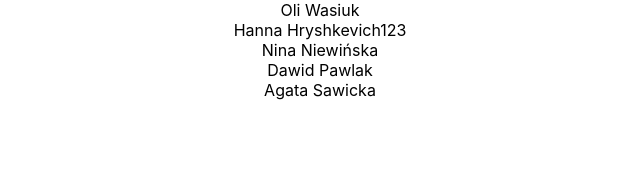
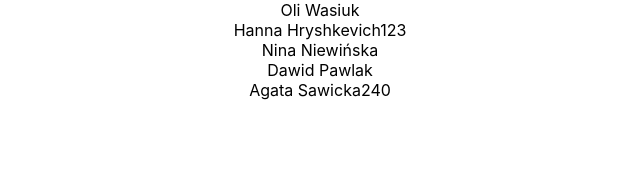
Before and after one commit to rvai00/monocykl_projekt, a React (Create React App) app: page / in a window 1280 px wide. Shown: the top 170 px of the page, without its empty margins (320-960 px from the left). Built offline with nearby package versions, Linux system fonts and the light colour scheme.

Commit message:
moja zmiana imienia

```diff
--- a/src/App.js
+++ b/src/App.js
@@ -4,6 +4,11 @@ import './App.css';
 const updateNameHanna = (name_hanna) => {
   const updatedNameHanna = name_hanna + "123"
   return updatedNameHanna
+}
+
+const updateNameAgata = (name_agata) => {
+  const updatedNameAgata = name_agata + "240"
+  return updatedNameAgata
 }
 
 function App() {
@@ -18,7 +23,7 @@ function App() {
     <div>{updateNameHanna(name_hanna)}</div>
     <div>{name_nina}</div>
     <div>{name_dawid}</div>
-    <div>{name_agata}</div>
+    <div>{updateNameAgata(name_agata)}</div>
     </div>
   );
 }
```
